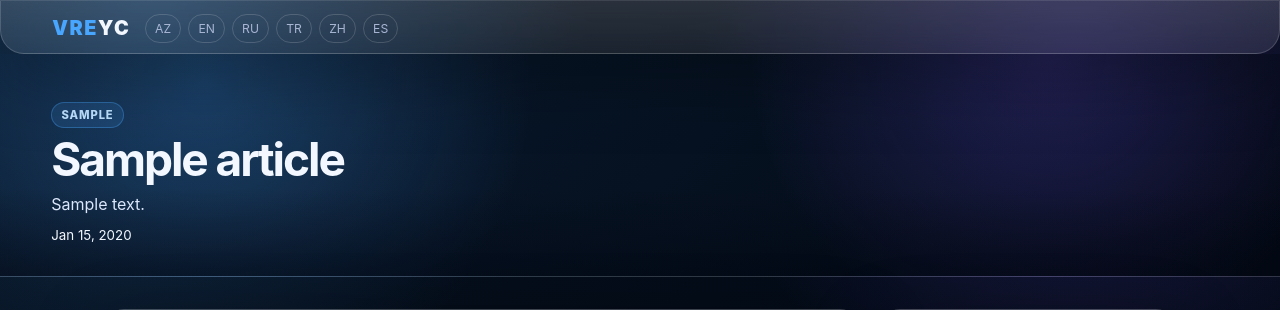
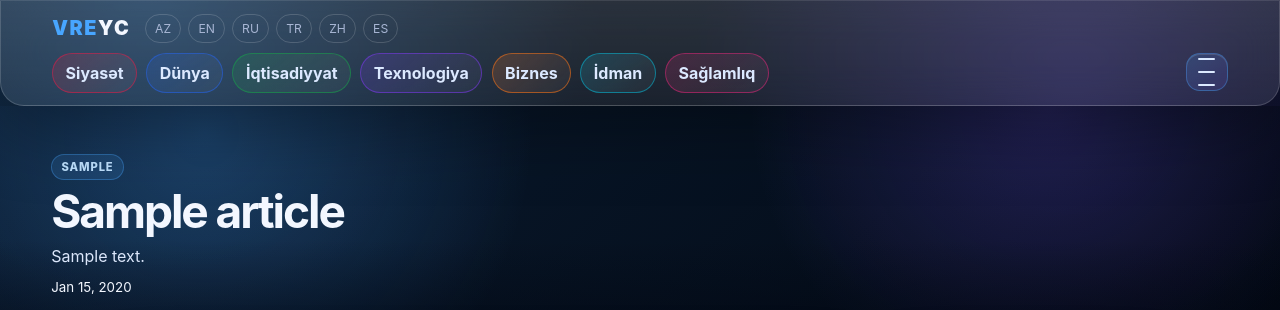
Before and after one commit to vasifre17/vre-ai-news, a FastAPI app: page /article/1 in a window 1280 px wide. Shown: the top 310 px of the page. Run offline with FastAPI, Linux system fonts and the light colour scheme; tables that the repository leaves empty hold one stand-in row (values such as "Sample post"); grey boxes marked "Sample" are stand-in pictures.

Commit message:
Update public navigation categories

```diff
--- a/assets/styles.css
+++ b/assets/styles.css
@@ -51,8 +51,17 @@ img { display: block; max-width: 100%; }
 .search-wrap input { width: 100%; border: 1px solid var(--border); border-radius: 999px; background: rgba(255, 255, 255, .075); color: var(--text); padding: .72rem 1rem; outline: 0; }
 .language-switcher { display: flex; gap: .42rem; flex-wrap: wrap; }
 .language-switcher a, .footer-languages a { font-size: .76rem; color: var(--muted); border: 1px solid var(--border); border-radius: 999px; padding: .38rem .58rem; }
-.categories { display: flex; gap: .58rem; overflow: auto; padding: 0 0 .78rem; scrollbar-width: none; }
+.categories { display: flex; gap: .58rem; align-items: flex-start; overflow: visible; padding: 0 0 .78rem; scrollbar-width: none; }
+.primary-categories { display: flex; gap: .58rem; overflow: auto; scrollbar-width: none; flex: 1; }
+.primary-categories::-webkit-scrollbar { display: none; }
 .categories a { white-space: nowrap; color: #dce9ff; border: 1px solid color-mix(in srgb, var(--cat-color) 55%, transparent); background: linear-gradient(135deg, color-mix(in srgb, var(--cat-color) 20%, transparent), rgba(255, 255, 255, .04)); padding: .55rem .78rem; border-radius: 999px; font-weight: 750; }
+.category-menu { position: relative; flex: 0 0 auto; }
+.category-menu summary { list-style: none; display: grid; place-items: center; gap: .18rem; width: 42px; height: 38px; border: 1px solid rgba(72, 166, 255, .36); border-radius: 14px; background: linear-gradient(135deg, rgba(72, 166, 255, .18), rgba(124, 92, 255, .14)); cursor: pointer; box-shadow: inset 0 1px 0 rgba(255, 255, 255, .12); }
+.category-menu summary::-webkit-details-marker { display: none; }
+.category-menu summary span { display: block; width: 17px; height: 2px; border-radius: 999px; background: #dce9ff; }
+.category-menu[open] summary { border-color: rgba(72, 166, 255, .68); background: linear-gradient(135deg, rgba(72, 166, 255, .28), rgba(124, 92, 255, .24)); }
+.category-dropdown { position: absolute; right: 0; top: calc(100% + .48rem); z-index: 30; display: grid; gap: .45rem; min-width: 220px; padding: .6rem; border: 1px solid var(--border); border-radius: 18px; background: linear-gradient(180deg, rgba(12, 24, 44, .98), rgba(7, 15, 30, .98)); box-shadow: var(--shadow); }
+.category-dropdown a { display: block; }
 .breaking { display: flex; gap: .85rem; align-items: center; padding: .7rem .9rem; margin-bottom: .9rem; }
 .breaking span, .eyebrow { font-size: .72rem; text-transform: uppercase; letter-spacing: .16em; font-weight: 900; color: #8fd0ff; }
 .breaking span { background: linear-gradient(135deg, #e11d48, #f97316); border-radius: 999px; padding: .38rem .58rem; color: #fff; }
--- a/main.py
+++ b/main.py
@@ -246,12 +246,12 @@ PUBLIC_LABELS = {
 }
 
 CATEGORY_LABELS = {
-    "az": {"Politics": "Siyasət", "World": "Dünya", "Economy": "İqtisadiyyat", "Technology": "Texnologiya", "Business": "Biznes", "Sports": "İdman", "Health": "Sağlamlıq", "Agriculture": "Kənd təsərrüfatı"},
-    "en": {"Politics": "Politics", "World": "World", "Economy": "Economy", "Technology": "Technology", "Business": "Business", "Sports": "Sports", "Health": "Health", "Agriculture": "Agriculture"},
-    "ru": {"Politics": "Политика", "World": "Мир", "Economy": "Экономика", "Technology": "Технологии", "Business": "Бизнес", "Sports": "Спорт", "Health": "Здоровье", "Agriculture": "Сельское хозяйство"},
-    "tr": {"Politics": "Siyaset", "World": "Dünya", "Economy": "Ekonomi", "Technology": "Teknoloji", "Business": "İş dünyası", "Sports": "Spor", "Health": "Sağlık", "Agriculture": "Tarım"},
-    "zh": {"Politics": "政治", "World": "世界", "Economy": "经济", "Technology": "科技", "Business": "商业", "Sports": "体育", "Health": "健康", "Agriculture": "农业"},
-    "es": {"Politics": "Política", "World": "Mundo", "Economy": "Economía", "Technology": "Tecnología", "Business": "Negocios", "Sports": "Deportes", "Health": "Salud", "Agriculture": "Agricultura"},
+    "az": {"Politics": "Siyasət", "World": "Dünya", "Economy": "İqtisadiyyat", "Technology": "Texnologiya", "Business": "Biznes", "Sports": "İdman", "Health": "Sağlamlıq", "Country": "Ölkə", "Incident": "Hadisə", "Science and Education": "Elm və Təhsil", "Show Business": "Şou Biznes", "Agriculture": "Kənd təsərrüfatı"},
+    "en": {"Politics": "Politics", "World": "World", "Economy": "Economy", "Technology": "Technology", "Business": "Business", "Sports": "Sports", "Health": "Health", "Country": "Country", "Incident": "Incident", "Science and Education": "Science & Education", "Show Business": "Show Business", "Agriculture": "Agriculture"},
+    "ru": {"Politics": "Политика", "World": "Мир", "Economy": "Экономика", "Technology": "Технологии", "Business": "Бизнес", "Sports": "Спорт", "Health": "Здоровье", "Country": "Страна", "Incident": "Происшествия", "Science and Education": "Наука и образование", "Show Business": "Шоу-бизнес", "Agriculture": "Сельское хозяйство"},
+    "tr": {"Politics": "Siyaset", "World": "Dünya", "Economy": "Ekonomi", "Technology": "Teknoloji", "Business": "İş dünyası", "Sports": "Spor", "Health": "Sağlık", "Country": "Ülke", "Incident": "Olay", "Science and Education": "Bilim ve Eğitim", "Show Business": "Şov Biznes", "Agriculture": "Tarım"},
+    "zh": {"Politics": "政治", "World": "世界", "Economy": "经济", "Technology": "科技", "Business": "商业", "Sports": "体育", "Health": "健康", "Country": "国内", "Incident": "事件", "Science and Education": "科学与教育", "Show Business": "娱乐圈", "Agriculture": "农业"},
+    "es": {"Politics": "Política", "World": "Mundo", "Economy": "Economía", "Technology": "Tecnología", "Business": "Negocios", "Sports": "Deportes", "Health": "Salud", "Country": "País", "Incident": "Sucesos", "Science and Education": "Ciencia y educación", "Show Business": "Espectáculos", "Agriculture": "Agricultura"},
 }
 
 
@@ -262,6 +262,9 @@ def public_labels(language: str) -> dict[str, str]:
 def public_category_labels(language: str) -> dict[str, str]:
     return CATEGORY_LABELS.get(language, CATEGORY_LABELS["az"])
 
+PRIMARY_CATEGORY_NAMES = ["Politics", "World", "Economy", "Technology", "Business", "Sports", "Health"]
+SECONDARY_CATEGORY_NAMES = ["Country", "Incident", "Science and Education", "Show Business"]
+
 DEFAULT_CATEGORIES = [
     {"name": "Politics", "description": "Policy, elections, diplomacy and public leadership.", "color": "#e11d48"},
     {"name": "World", "description": "Global affairs, conflicts, climate and society.", "color": "#2563eb"},
@@ -270,7 +273,10 @@ DEFAULT_CATEGORIES = [
     {"name": "Business", "description": "Companies, startups, leadership and industry strategy.", "color": "#f97316"},
     {"name": "Sports", "description": "Scores, tournaments, athletes and sports business.", "color": "#06b6d4"},
     {"name": "Health", "description": "Medicine, wellbeing, research and public health.", "color": "#db2777"},
-    {"name": "Agriculture", "description": "Food systems, farming technology and rural economies.", "color": "#65a30d"},
+    {"name": "Country", "description": "Local and national news from Azerbaijan and the region.", "color": "#0ea5e9"},
+    {"name": "Incident", "description": "Breaking incidents, public safety and developing events.", "color": "#ef4444"},
+    {"name": "Science and Education", "description": "Science, schools, universities and education policy.", "color": "#14b8a6"},
+    {"name": "Show Business", "description": "Entertainment, celebrities, culture and show business.", "color": "#d946ef"},
 ]
 
 
@@ -441,6 +447,15 @@ def category_navigation(db):
     return ordered + extras
 
 
+def public_category_navigation(db) -> dict[str, list[Category]]:
+    categories = category_navigation(db)
+    by_name = {c.name: c for c in categories}
+    return {
+        "primary": [by_name[name] for name in PRIMARY_CATEGORY_NAMES if name in by_name],
+        "secondary": [by_name[name] for name in SECONDARY_CATEGORY_NAMES if name in by_name],
+    }
+
+
 def article_card(article: Article, language: str) -> dict:
     tr = get_translation(article, language)
     title = tr.title if tr and tr.title else article.title
@@ -524,8 +539,8 @@ def home(request: Request, language: str = "az", q: str = "", category: str = ""
     trending_cards = [article_card(a, language) for a in trending]
     hero = featured_cards[0] if featured_cards else (article_cards[0] if article_cards else None)
     latest_cards = [row for row in article_cards if not hero or row["article"].id != hero["article"].id]
-    categories = category_navigation(db)
-    return templates.TemplateResponse("public/home.html", {"request": request, "articles": article_cards, "latest_articles": latest_cards, "featured_articles": featured_cards, "trending_articles": trending_cards, "hero": hero, "categories": categories, "q": q, "category": category, "site_url": settings.site_url, "canonical": canonical_url(request, f'{language}/'), "language": language, "languages": SUPPORTED_LANGUAGES, "ui": public_labels(language), "category_labels": public_category_labels(language)})
+    categories = public_category_navigation(db)
+    return templates.TemplateResponse("public/home.html", {"request": request, "articles": article_cards, "latest_articles": latest_cards, "featured_articles": featured_cards, "trending_articles": trending_cards, "hero": hero, "categories": categories["primary"], "secondary_categories": categories["secondary"], "q": q, "category": category, "site_url": settings.site_url, "canonical": canonical_url(request, f'{language}/'), "language": language, "languages": SUPPORTED_LANGUAGES, "ui": public_labels(language), "category_labels": public_category_labels(language)})
 
 
 @app.get("/article/{slug}", response_class=HTMLResponse)
@@ -549,7 +564,8 @@ def article_by_slug(slug: str, request: Request, language: str = "az", db=Depend
     if len(related) < 3:
         related = related + db.query(Article).filter(Article.status == "published", Article.id != article.id, Article.category != article.category).order_by(Article.published_at.desc(), Article.created_at.desc()).limit(3 - len(related)).all()
     canonical = canonical_url(request, f"{language}/article/{view.slug or article.slug or article.id}")
-    return templates.TemplateResponse("public/article.html", {"request": request, "article": view, "root_article": article, "narration": narration, "related_articles": [article_card(a, language) for a in related], "share_url": canonical, "site_url": settings.site_url, "canonical": canonical, "language": language, "languages": SUPPORTED_LANGUAGES, "alt_links": alt_links, "ui": public_labels(language), "category_labels": public_category_labels(language)})
+    navigation = public_category_navigation(db)
+    return templates.TemplateResponse("public/article.html", {"request": request, "article": view, "root_article": article, "narration": narration, "related_articles": [article_card(a, language) for a in related], "categories": navigation["primary"], "secondary_categories": navigation["secondary"], "share_url": canonical, "site_url": settings.site_url, "canonical": canonical, "language": language, "languages": SUPPORTED_LANGUAGES, "alt_links": alt_links, "ui": public_labels(language), "category_labels": public_category_labels(language)})
 
 
 @app.get('/search', response_class=HTMLResponse)
--- a/templates/public/article.html
+++ b/templates/public/article.html
@@ -10,7 +10,16 @@
   <link rel="stylesheet" href="/assets/styles.css">
 </head>
 <body>
-<header class="site-header glass"><nav class="nav container"><a class="logo" href="/{{language}}/"><span>VRE</span>YC</a><div class="language-switcher">{% for lang in languages %}<a href="{{alt_links[lang]}}">{{lang|upper}}</a>{% endfor %}</div></nav></header>
+<header class="site-header glass">
+  <nav class="nav container"><a class="logo" href="/{{language}}/"><span>VRE</span>YC</a><div class="language-switcher">{% for lang in languages %}<a href="{{alt_links[lang]}}">{{lang|upper}}</a>{% endfor %}</div></nav>
+  <nav class="categories container" aria-label="{{ ui.news }}">
+    <div class="primary-categories">{% for c in categories %}<a href="/{{ language }}/?category={{ c.name }}" style="--cat-color: {{ c.color or '#48a6ff' }}">{{ category_labels.get(c.name, c.name) }}</a>{% endfor %}</div>
+    {% if secondary_categories %}<details class="category-menu">
+      <summary aria-label="{{ ui.news }}"><span></span><span></span><span></span></summary>
+      <div class="category-dropdown">{% for c in secondary_categories %}<a href="/{{ language }}/?category={{ c.name }}" style="--cat-color: {{ c.color or '#48a6ff' }}">{{ category_labels.get(c.name, c.name) }}</a>{% endfor %}</div>
+    </details>{% endif %}
+  </nav>
+</header>
 <main class="article-page">
   <section class="article-hero">
     <div class="container article-hero-copy"><span class="badge">{{ category_labels.get(root_article.category, root_article.category) if root_article.category else ui.news }}</span><h1>{{article.title}}</h1><p>{{article.summary}}</p><small>{{root_article.published_at|format_published_at}}</small></div>
```
Also changed, not shown: templates/public/home.html (+8 -2 lines).
